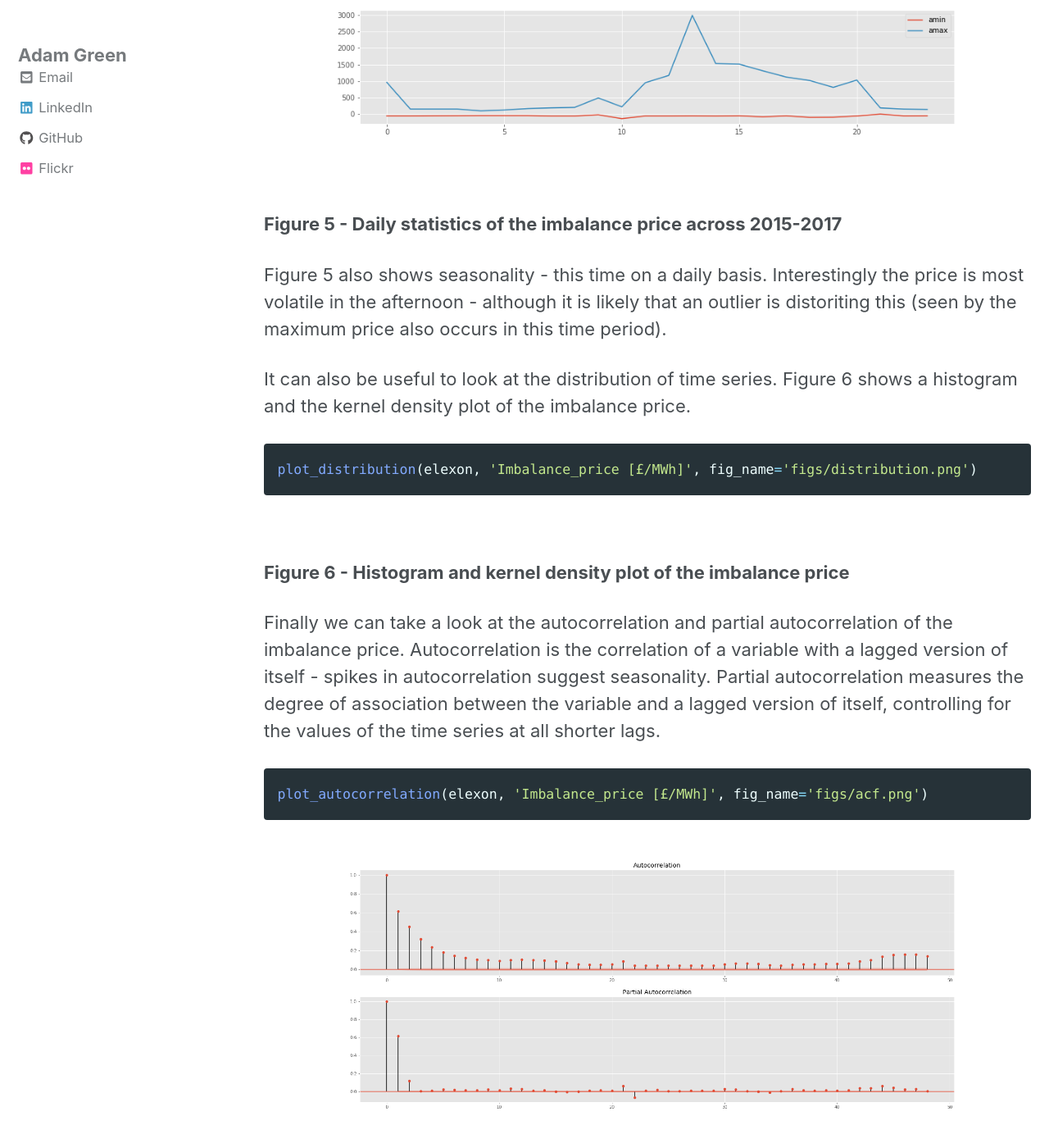
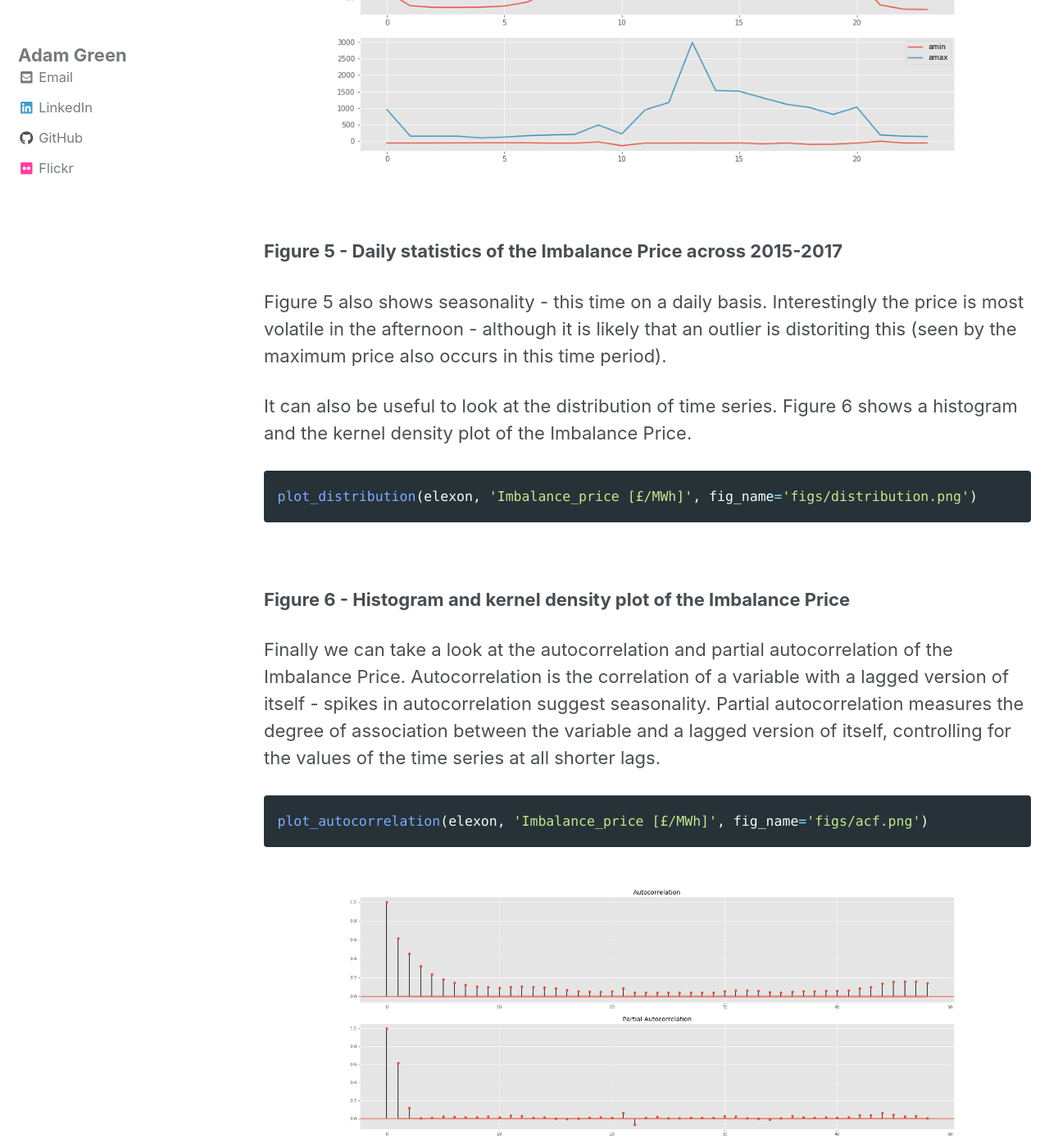
Before and after one commit to ADGEfficiency/adgefficiency.github.io, a Jekyll site: the page built from _posts/2016-12-12-imbalance-price-visualization.md, in a window 1280 px wide and 1400 px high, scrolled down 5083 px. Shown: the whole window at 82% size. Built offline with Jekyll 4.4.1, drawn with Linux system fonts in a browser that asks for light colours; nearby versions of some CDN libraries; some of the changed text lies outside the part shown.

Commit message:
drafting

````diff
--- a/_posts/2016-12-12-imbalance-price-visualization.md
+++ b/_posts/2016-12-12-imbalance-price-visualization.md
@@ -16,13 +16,13 @@
 
 Visualization is a crucial first step in data analysis.  In this post we use the visualization library in the [forecast Python package](https://github.com/ADGEfficiency/forecast).  The notebook where this work was done is [here](https://github.com/ADGEfficiency/forecast/blob/master/projects/elexon/visualization.ipynb).
 
-The dataset was downloaded using the script [`forecast/projects/elexon/data_scraping.py`](https://github.com/ADGEfficiency/forecast/blob/master/projects/elexon/data_scraping.py) and cleaned using the script [`forecast/projects/elexon/cleaning_data.py`](https://github.com/ADGEfficiency/forecast/blob/master/projects/elexon/cleaning_data.py).
+The dataset was downloaded using the script [`forecast/projects/elexon/data_scraping.py`](https://github.com/ADGEfficiency/forecast/blob/master/projects/elexon/data_scraping.py) and cleaned using the script [`forecast/projects/elexon/cleaning_data.py`](https://github.com/ADGEfficiency/forecast/blob/master/projects/elexon/cleaning_data.py).  All the functions I used in this post come from the visualization module of the forecast package.
 
-The dataset has three variables - the imbalance price for the excess and insufficient balance and the imbalance volume.  The imbalance price ranges from -153 to 3,000 £/MWh.
+The dataset has three variables - the Imbalance Price for the excess and insufficient balance and the imbalance volume.  The Imbalance Price ranges from -153 to 3,000 £/MWh.
 
 ![]({{ "/assets/imba_vis/describe.png"}})
 
-A good start for time series visualization is to simply plot the series.  I do this using the `plot_time_series` function from the forecast library:
+A good start for time series visualization is to simply plot the series.  I do this using the `plot_time_series` function from the forecast library.
 
 ```python
 plot_time_series(elexon, 'Imbalance_price [£/MWh]', fig_name='time_series.png')
@@ -30,9 +30,9 @@
 
 ![]({{ "/assets/imba_vis/time_series.png"}})
 
-**Figure 1 - A plot of the imbalance price from 2015 to 2017**
+**Figure 1 - A plot of the Imbalance Price from 2015 to 2017**
 
-We can also just take a look at 2017:
+We can also just take a look at 2017.
 
 ```python
 plot_time_series(elexon.loc['2017-01-01':, :], 'Imbalance_price [£/MWh]', fig_name='time_series_2017.png')
@@ -40,7 +40,7 @@
 
 ![]({{ "/assets/imba_vis/time_series_2017.png"}})
 
-**Figure 2 - A plot of the imbalance price in 2017**
+**Figure 2 - A plot of the Imbalance Price in 2017**
 
 Next we look at how statistics such as mean, median and standard deviation have changed over time.  We use the `plot_grouped` function to show how these statistics change month by month.
 
@@ -50,7 +50,7 @@
 
 ![fig2]({{ "/assets/imba_vis/year_month.png"}})
 
-**Figure 3 - Monthly statistics of the imbalance price across 2015-2017**
+**Figure 3 - Monthly statistics of the Imbalance Price across 2015-2017**
 
 This function can also be used with different grouping.  In Figure 3 we can see how the prices changes for each month.
 
@@ -60,7 +60,7 @@
 
 ![]({{ "/assets/imba_vis/month.png"}})
 
-**Figure 4 - Monthly statistics of the imbalance price across 2015-2017**
+**Figure 4 - Monthly statistics of the Imbalance Price across 2015-2017**
 
 Figure 4 shows some seasonality - the price tends to be higher and more volatile in the winter and lower in the summer.  The higher level of the price is expected - in the UK demand peaks in the winter.
 
@@ -72,11 +72,11 @@
 
 ![]({{ "/assets/imba_vis/hour.png"}})
 
-**Figure 5 - Daily statistics of the imbalance price across 2015-2017**
+**Figure 5 - Daily statistics of the Imbalance Price across 2015-2017**
 
 Figure 5 also shows seasonality - this time on a daily basis.  Interestingly the price is most volatile in the afternoon - although it is likely that an outlier is distoriting this (seen by the maximum price also occurs in this time period).
 
-It can also be useful to look at the distribution of time series.  Figure 6 shows a histogram and the kernel density plot of the imbalance price.
+It can also be useful to look at the distribution of time series.  Figure 6 shows a histogram and the kernel density plot of the Imbalance Price.
 
 ```python
 plot_distribution(elexon, 'Imbalance_price [£/MWh]', fig_name='figs/distribution.png')
@@ -84,9 +84,9 @@
 
 ![]({{ "/assets/imba_vis/fig5.png"}})
 
-**Figure 6 - Histogram and kernel density plot of the imbalance price**
+**Figure 6 - Histogram and kernel density plot of the Imbalance Price**
 
-Finally we can take a look at the autocorrelation and partial autocorrelation of the imbalance price.   Autocorrelation is the correlation of a variable with a lagged version of itself - spikes in autocorrelation suggest seasonality.  Partial autocorrelation measures the degree of association between the variable and a lagged version of itself, controlling for the values of the time series at all shorter lags.
+Finally we can take a look at the autocorrelation and partial autocorrelation of the Imbalance Price.   Autocorrelation is the correlation of a variable with a lagged version of itself - spikes in autocorrelation suggest seasonality.  Partial autocorrelation measures the degree of association between the variable and a lagged version of itself, controlling for the values of the time series at all shorter lags.
 
 ```python
 plot_autocorrelation(elexon, 'Imbalance_price [£/MWh]', fig_name='figs/acf.png')
@@ -94,7 +94,7 @@
 
 ![]({{ "/assets/imba_vis/acf.png"}})
 
-**Figure 7 - Autocorrelation and partial autocorrelation of the imbalance price**
+**Figure 7 - Autocorrelation and partial autocorrelation of the Imbalance Price**
 
 ---
 
````
